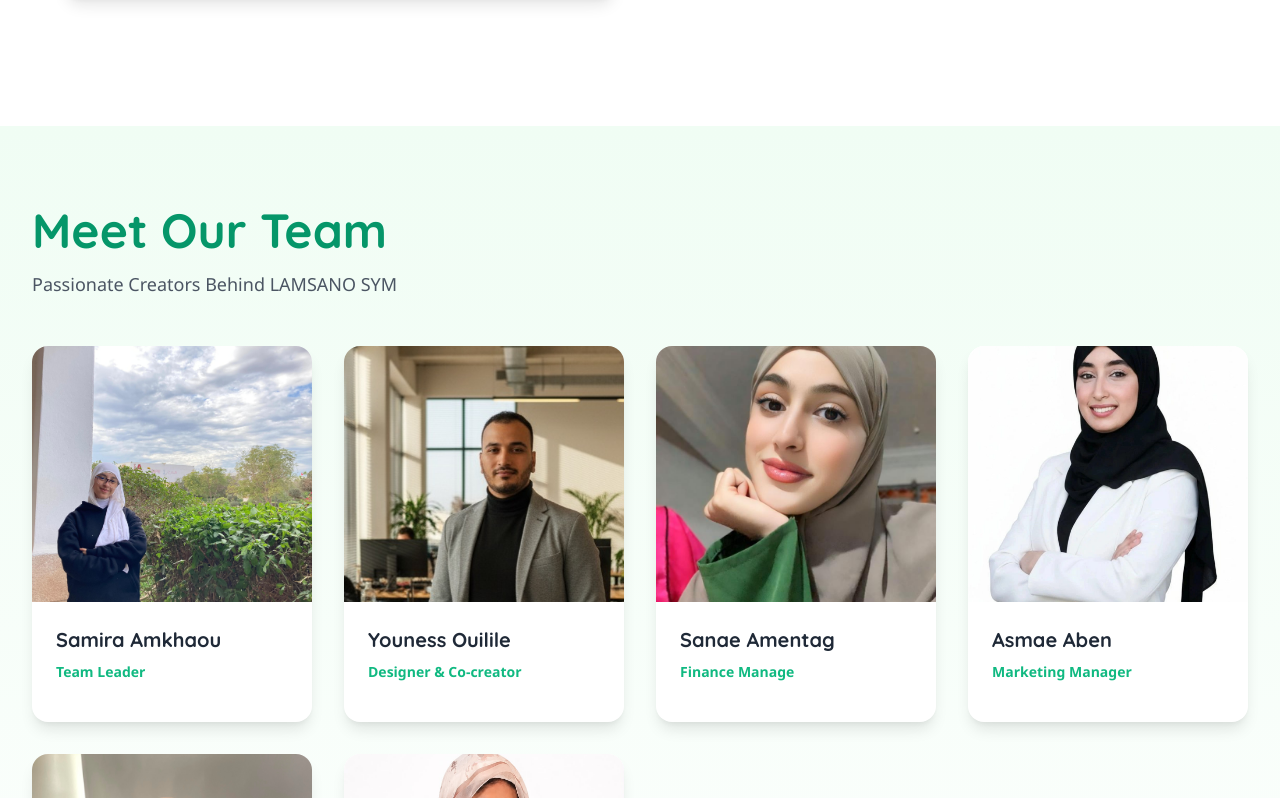
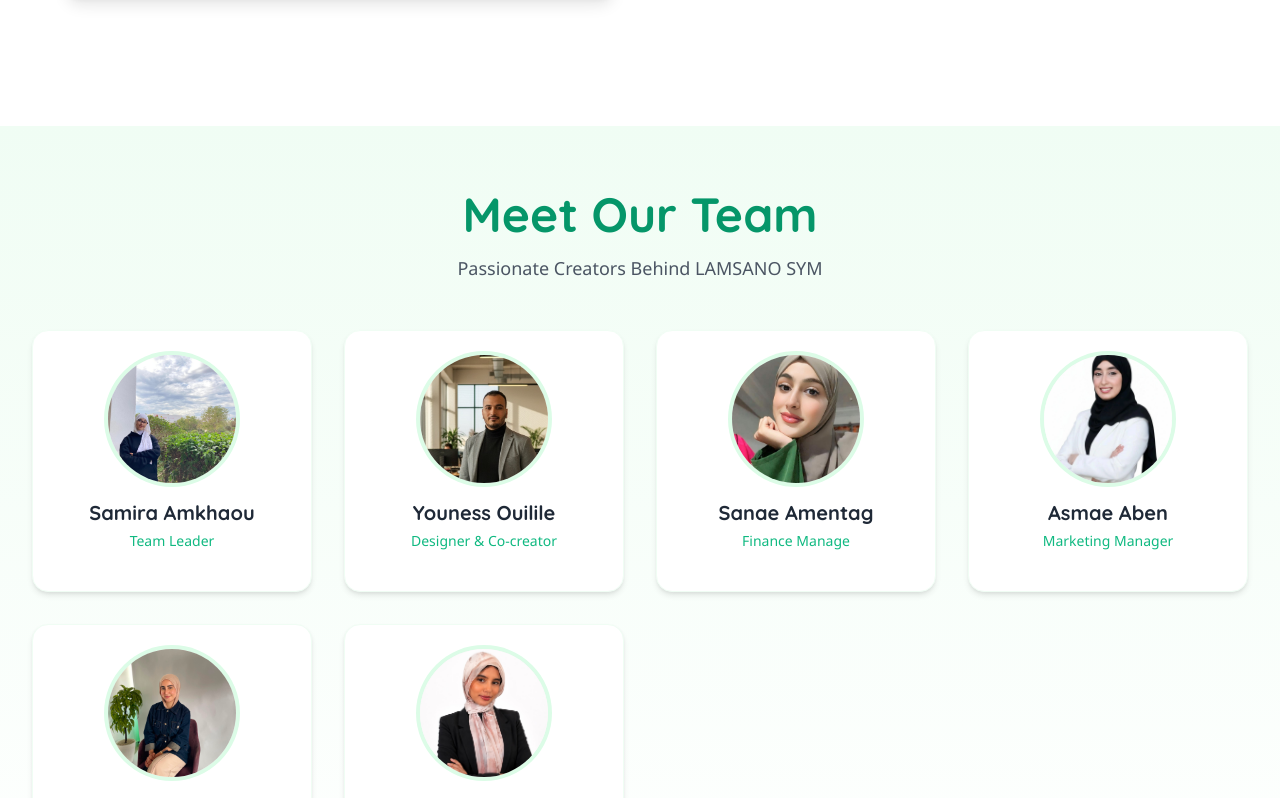
Before and after one commit to Youness-ouilile/lamsanosym, a React (Vite) app: page / in a window 1280 px wide. Shown: the part 4182-4980 px from the top of the page. Built offline with nearby package versions, Linux system fonts and the light colour scheme; the HTML template or start-up script is replaced by a standard one; a web font is replaced by a local one.

Commit message:
youuuuuuuuuuuuunessssssssss

```diff
--- a/src/App.jsx
+++ b/src/App.jsx
@@ -812,22 +812,33 @@ export default function LamsanoSYM() {
       </section>
 
       {/* ============ TEAM SECTION ============ */}
-      <section id="team" className="py-20 px-4 sm:px-6 lg:px-8 bg-gradient-to-b from-emerald-50 to-white">
+   <section id="team" className="py-16 px-4 sm:px-6 lg:px-8 bg-gradient-to-b from-emerald-50 to-white">
   <div className="max-w-7xl mx-auto">
-          <div className={`text-center mb-12 ${isRTL ? 'text-right' : 'text-left'}`}>
-            <h2 className="text-5xl font-bold text-emerald-700 mb-4">{t.team.title}</h2>
-            <p className="text-gray-600 text-lg">{t.team.subtitle}</p>
+    <div className={`text-center mb-12 ${isRTL ? 'text-right sm:text-center' : 'text-left sm:text-center'}`}>
+      <h2 className="text-3xl sm:text-5xl font-bold text-emerald-700 mb-4">{t.team.title}</h2>
+      <p className="text-gray-600 text-base sm:text-lg">{t.team.subtitle}</p>
     </div>
 
-          <div className="grid grid-cols-1 sm:grid-cols-2 lg:grid-cols-4 gap-8">
+    {/* شبكة العرض: 2 في السطر للهواتف، 3 للأجهزة المتوسطة، 4 للشاشات الكبيرة */}
+    <div className="grid grid-cols-2 sm:grid-cols-3 lg:grid-cols-4 gap-4 sm:gap-8">
       {teamMembers.map(member => (
-              <div key={member.id} className="bg-white rounded-2xl shadow-lg overflow-hidden hover:shadow-2xl transition transform hover:scale-105 group">
-                <div className="relative overflow-hidden h-64">
-                  <img src={member.image} alt={member.name} className="w-full h-full object-cover group-hover:scale-110 transition duration-300" />
+        <div
+          key={member.id}
+          className="bg-white rounded-2xl shadow-md hover:shadow-xl transition-all duration-300 p-4 sm:p-6 text-center flex flex-col items-center group hover:-translate-y-1 border border-emerald-50"
+        >
+          {/* حاوية الصورة الدائرية بدلاً من الكرت المربع الضخم */}
+          <div className="relative w-24 h-24 sm:w-32 sm:h-32 mb-4 rounded-full overflow-hidden ring-4 ring-emerald-100 group-hover:ring-emerald-400 transition-all duration-300 shadow-inner">
+            <img
+              src={member.image}
+              alt={member.name}
+              className="w-full h-full object-cover object-center group-hover:scale-110 transition duration-300"
+            />
           </div>
-                <div className={`p-6 text-center ${isRTL ? 'text-right' : 'text-left'}`}>
-                  <h3 className="text-xl font-bold text-gray-800 mb-2">{member.name}</h3>
-                  <p className="text-emerald-600 font-semibold text-sm">{member.role[language]}</p>
+
+          {/* تفاصيل العضو */}
+          <div className="w-full">
+            <h3 className="text-base sm:text-xl font-bold text-gray-800 mb-1 line-clamp-1">{member.name}</h3>
+            <p className="text-emerald-600 font-medium text-xs sm:text-sm line-clamp-2">{member.role[language]}</p>
           </div>
         </div>
       ))}
```
Lines whose indentation alone changed are shown as unchanged.
